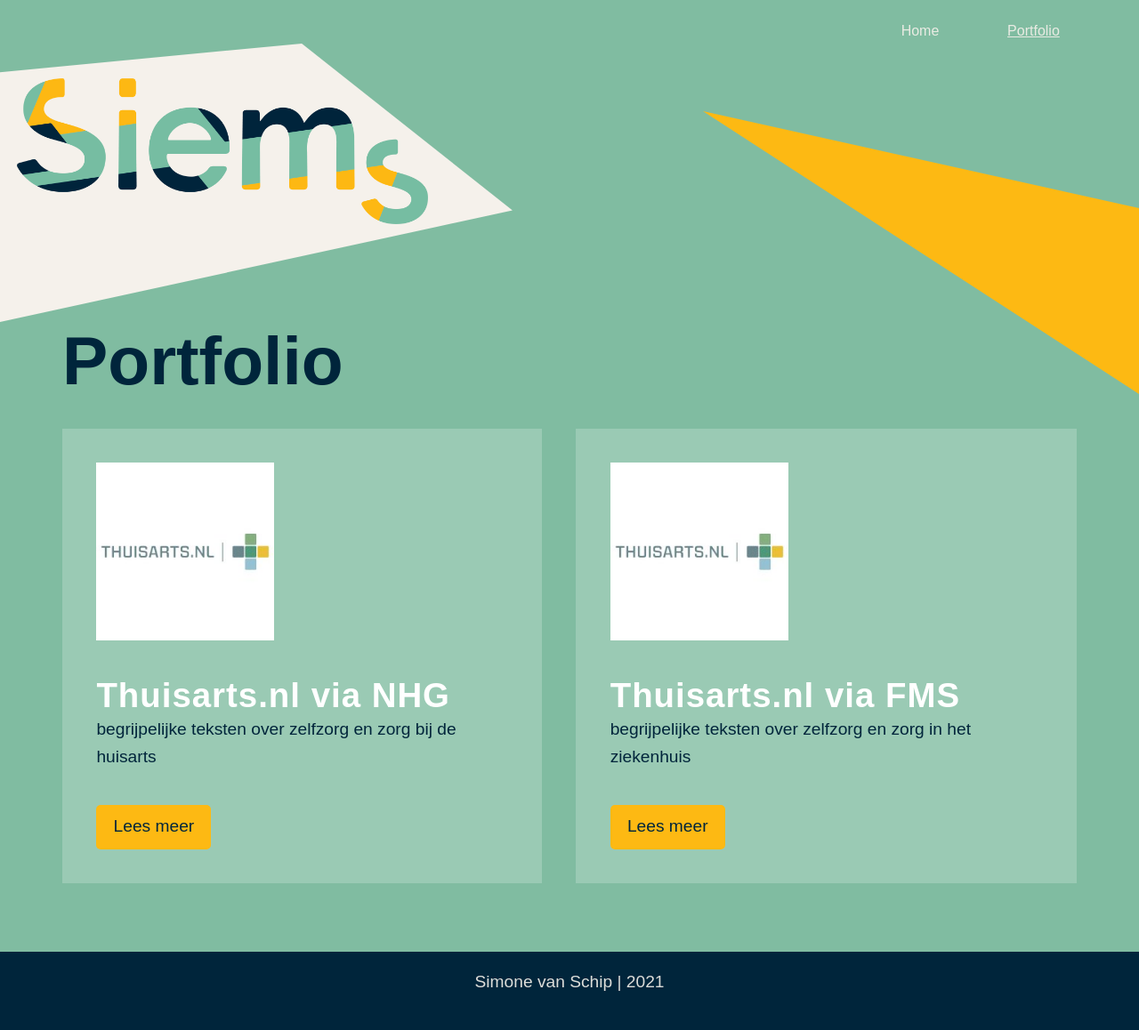
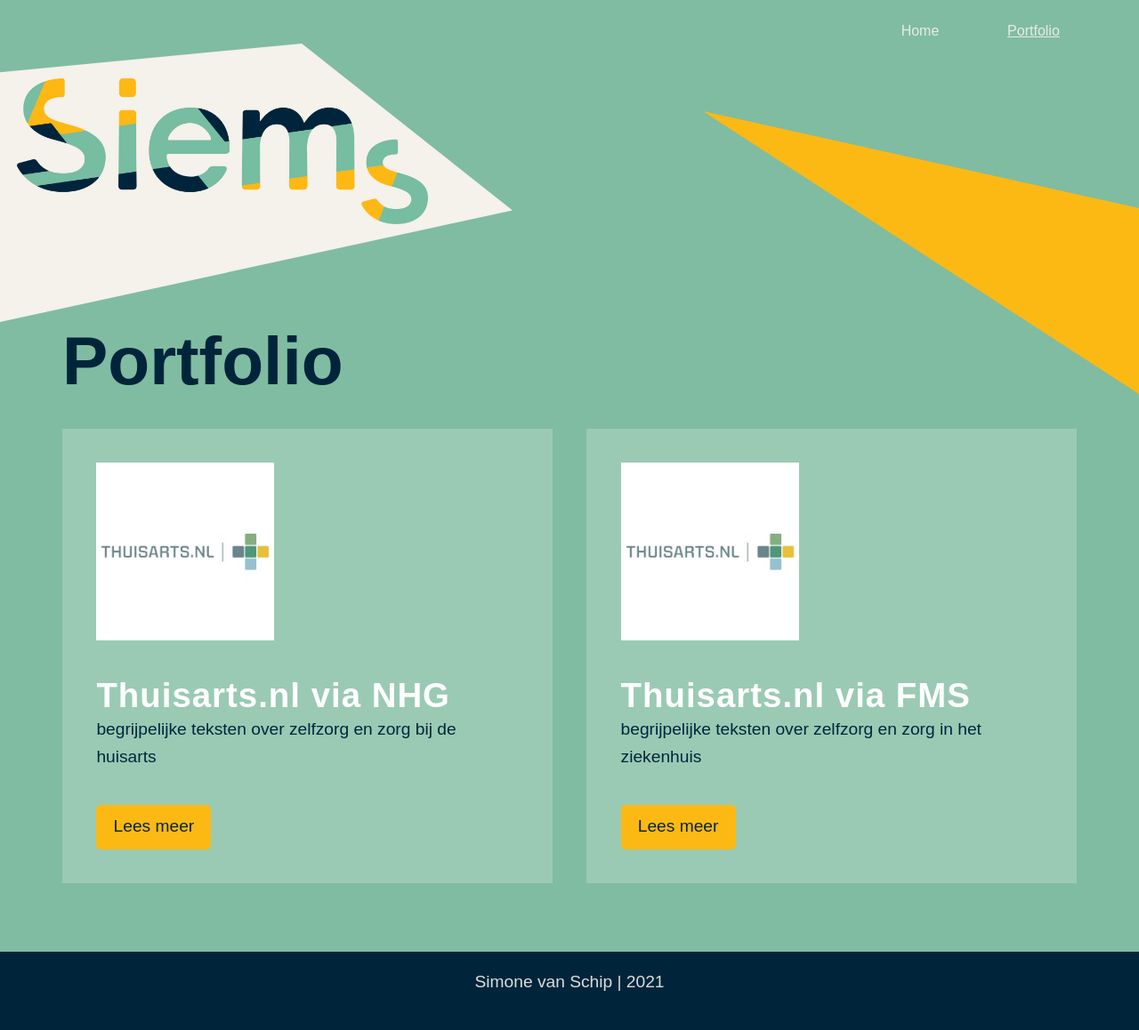
Before and after one commit to DaanBoertien/SimoneVanSchip, a Jekyll site: the page built from portfolio.html, in a window 1280 px wide. Shown: the whole page at 89% size. Built offline with Jekyll 4.4.1, drawn with Linux system fonts in a browser that asks for light colours; nearby versions of some CDN libraries; some web fonts are replaced; a script that is not in the unit is left out.

Commit message:
change flex portfolio

```diff
--- a/_sass/mediaquery.scss
+++ b/_sass/mediaquery.scss
@@ -140,5 +140,9 @@
   .clients {
     display: flex;
     gap: 2em;
+    flex-wrap: wrap;
+  }
+  .portfolio__item {
+    flex: 1 0 48%;
   }
 }
```
Also changed, not shown: 2 other files.
